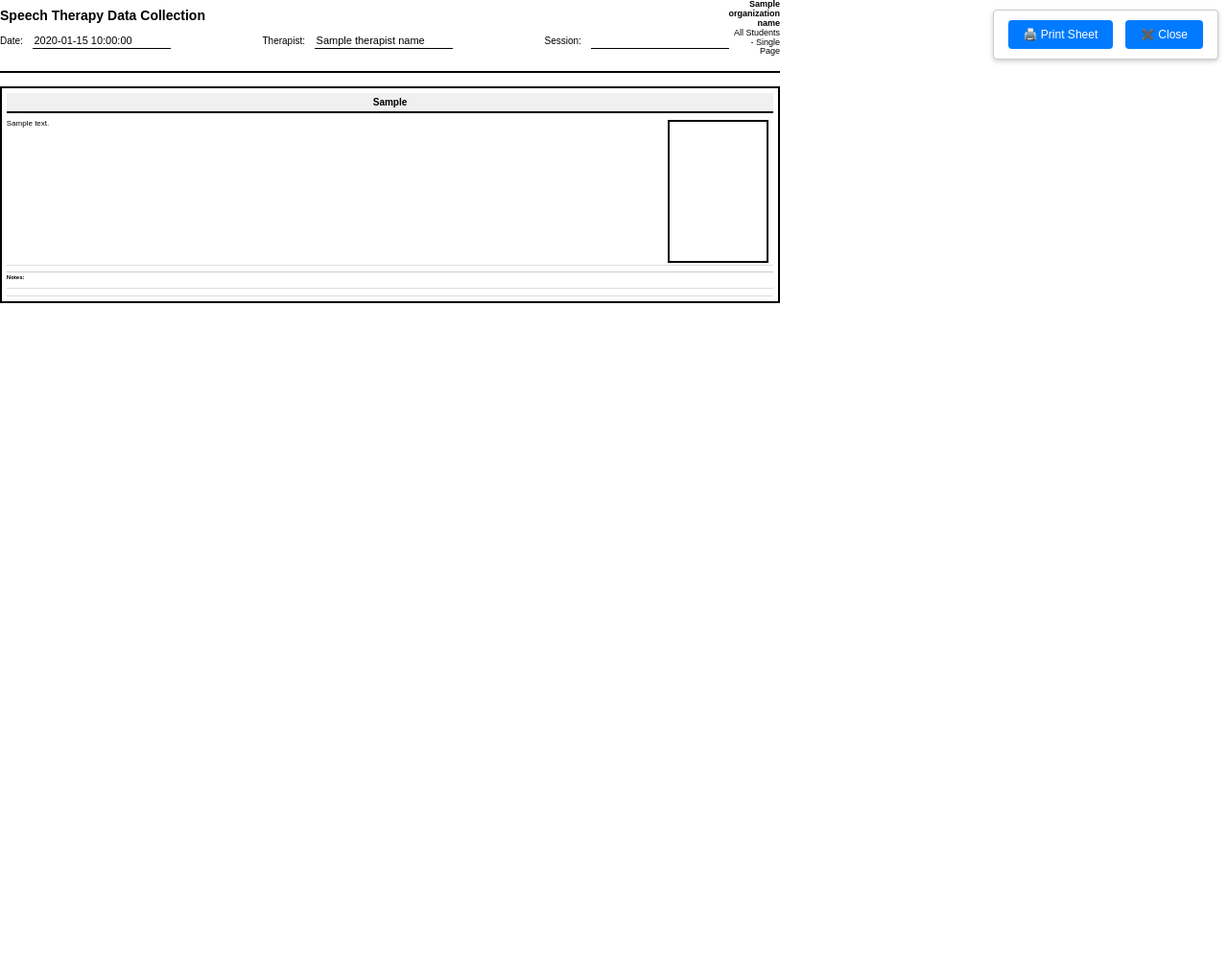
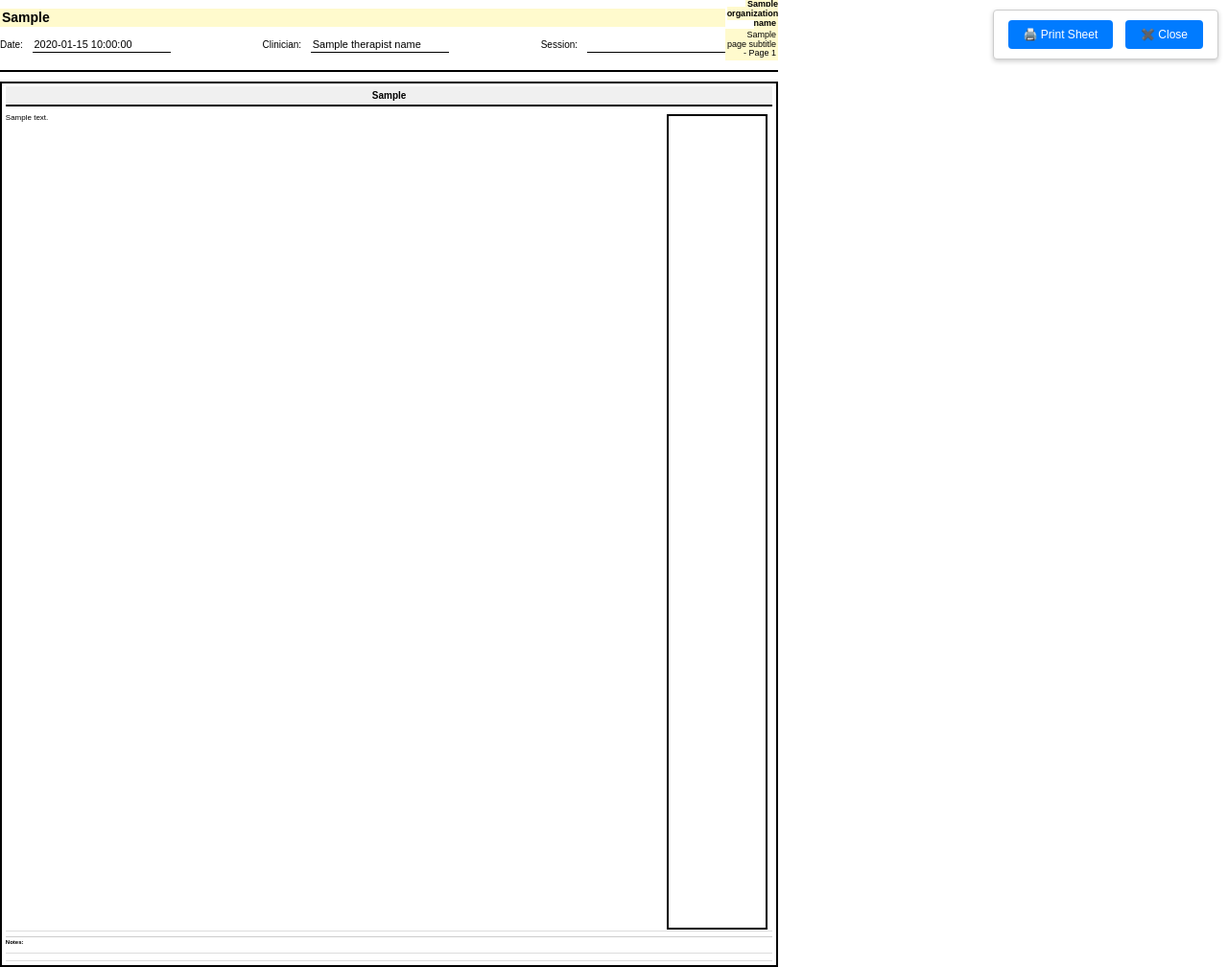
Before and after one commit to sethmansur/Session-notes, a Flask app: template templates/print_sheet.html in a window 1280 px wide. Shown: the whole page at 96% size. Run offline with Flask 3, Linux system fonts and the light colour scheme; the template is opened without the code that fills it: most values are stand-ins (such as "Sample title", 1, 10 or a date in 2020); parts of the project's set-up code (start-up, migrations or seed data) failed here and were passed over.

Commit message:
Adjust print preview to fit more students and allow text editing
Update `print_sheet.html` to support up to 4 students per page with flexible grid layouts, reduce vertical spacing, enable editing of "therapy type" text, and replace "therapist" with "clinician".

Replit-Commit-Author: Agent
Replit-Commit-Session-Id: d0a52f07-fa20-49c4-a4ba-d26b0890f3ca
Replit-Commit-Checkpoint-Type: intermediate_checkpoint
Replit-Commit-Screenshot-Url: https://storage.googleapis.com/screenshot-production-us-central1/cd4b8836-b17c-4834-badd-b6d676235031/d0a52f07-fa20-49c4-a4ba-d26b0890f3ca/vN6FC5D

```diff
--- a/templates/print_sheet.html
+++ b/templates/print_sheet.html
@@ -9,6 +9,7 @@
         @page {
             size: letter portrait;
             margin: 0.25in;
+            page-break-after: always;
         }
 
         @media print {
@@ -35,13 +36,18 @@
             height: 10.5in; /* Fixed height for reliable one-page fit */
             display: grid;
             grid-template-rows: auto 1fr; /* Header + students grid */
+            page-break-after: always;
+        }
+
+        .page:last-child {
+            page-break-after: auto;
         }
 
         /* Header Section - Compact */
         .header {
             border-bottom: 2px solid #000;
-            padding-bottom: 0.15in;
-            margin-bottom: 0.15in;
+            padding-bottom: 0.1in;
+            margin-bottom: 0.1in;
             display: flex;
             justify-content: space-between;
             align-items: center;
@@ -77,19 +83,34 @@
             font-size: 11px;
         }
 
-        /* Student Grid - 1x4 layout for 4 students */
+        /* Student Grid - Flexible layout up to 4 students */
         .students-grid {
             display: grid;
             grid-template-columns: 1fr;
+            gap: 0.03in;
+            height: 100%; /* Use all available space */
+        }
+
+        .students-grid.one-student {
+            grid-template-rows: 1fr;
+        }
+
+        .students-grid.two-students {
+            grid-template-rows: 1fr 1fr;
+        }
+
+        .students-grid.three-students {
+            grid-template-rows: 1fr 1fr 1fr;
+        }
+
+        .students-grid.four-students {
             grid-template-rows: repeat(4, 1fr);
-            gap: 0.05in;
-            height: 100%; /* Use all available space */
         }
 
         /* Individual Student Panel - Constrained for fit */
         .student-panel {
             border: 2px solid #000;
-            padding: 0.05in;
+            padding: 0.04in;
             break-inside: avoid;
             font-size: 8px;
             height: 100%;
@@ -111,7 +132,7 @@
         .objectives-list {
             display: flex;
             flex-direction: column;
-            gap: 0.04in;
+            gap: 0.02in;
             overflow: hidden; /* Prevent overflow beyond panel */
         }
 
@@ -119,9 +140,9 @@
             display: flex;
             align-items: stretch; /* Allow boxes to use full height */
             border-bottom: 1px solid #ddd;
-            padding-bottom: 0.02in;
-            margin-bottom: 0.02in;
-            min-height: 0.45in;
+            padding-bottom: 0.01in;
+            margin-bottom: 0.01in;
+            min-height: 0.4in;
             flex: 1;
         }
 
@@ -197,10 +218,21 @@
             background: #0056b3;
         }
 
-        /* Ensure 1x4 grid layout for print */
+        /* Ensure flexible grid layout for print */
         @media print {
             .students-grid {
                 grid-template-columns: 1fr;
+            }
+            .students-grid.one-student {
+                grid-template-rows: 1fr;
+            }
+            .students-grid.two-students {
+                grid-template-rows: 1fr 1fr;
+            }
+            .students-grid.three-students {
+                grid-template-rows: 1fr 1fr 1fr;
+            }
+            .students-grid.four-students {
                 grid-template-rows: repeat(4, 1fr);
             }
         }
@@ -213,18 +245,19 @@
         <button class="btn" onclick="window.close()">✖️ Close</button>
     </div>
 
+    {% for page_students in pages %}
     <div class="page">
         <!-- Header -->
         <div class="header">
             <div>
-                <h1>Speech Therapy Data Collection</h1>
+                <h1 contenteditable="true" style="cursor: text; background: #fffacd; padding: 2px;">{{ therapy_type }}</h1>
                 <div class="header-fields">
                     <div class="header-field">
                         <label>Date:</label>
                         <input type="text" value="{{ session_date }}" readonly>
                     </div>
                     <div class="header-field">
-                        <label>Therapist:</label>
+                        <label>Clinician:</label>
                         <input type="text" value="{{ therapist_name }}">
                     </div>
                     <div class="header-field">
@@ -234,14 +267,14 @@
                 </div>
             </div>
             <div class="header-info">
-                <div><strong>{{ organization_name }}</strong></div>
-                <div>All Students - Single Page</div>
+                <div><strong contenteditable="true" style="cursor: text; background: #fffacd; padding: 2px;">{{ organization_name }}</strong></div>
+                <div contenteditable="true" style="cursor: text; background: #fffacd; padding: 2px;">{{ page_subtitle }} - Page {{ loop.index }}</div>
             </div>
         </div>
 
         <!-- Students Grid -->
-        <div class="students-grid">
-            {% for student in pages[0] %}
+        <div class="students-grid {% if page_students|length == 1 %}one-student{% elif page_students|length == 2 %}two-students{% elif page_students|length == 3 %}three-students{% else %}four-students{% endif %}">
+            {% for student in page_students %}
             <div class="student-panel">
                 <div class="student-name">{{ student.first_name }}</div>
 
@@ -269,6 +302,7 @@
             {% endfor %}
         </div>
     </div>
+    {% endfor %}
 
     <!-- Auto-print on load (optional) -->
     <script>
```
